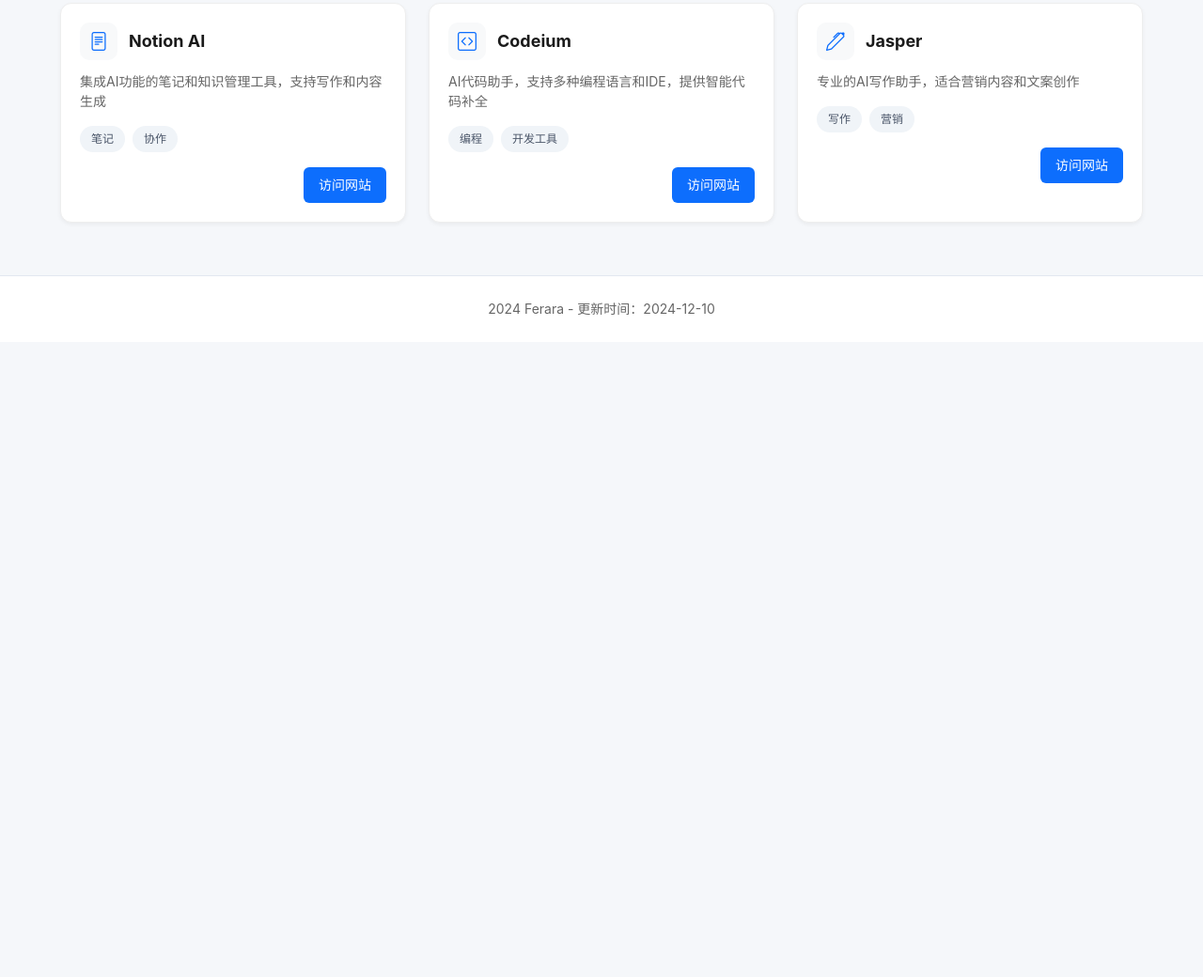
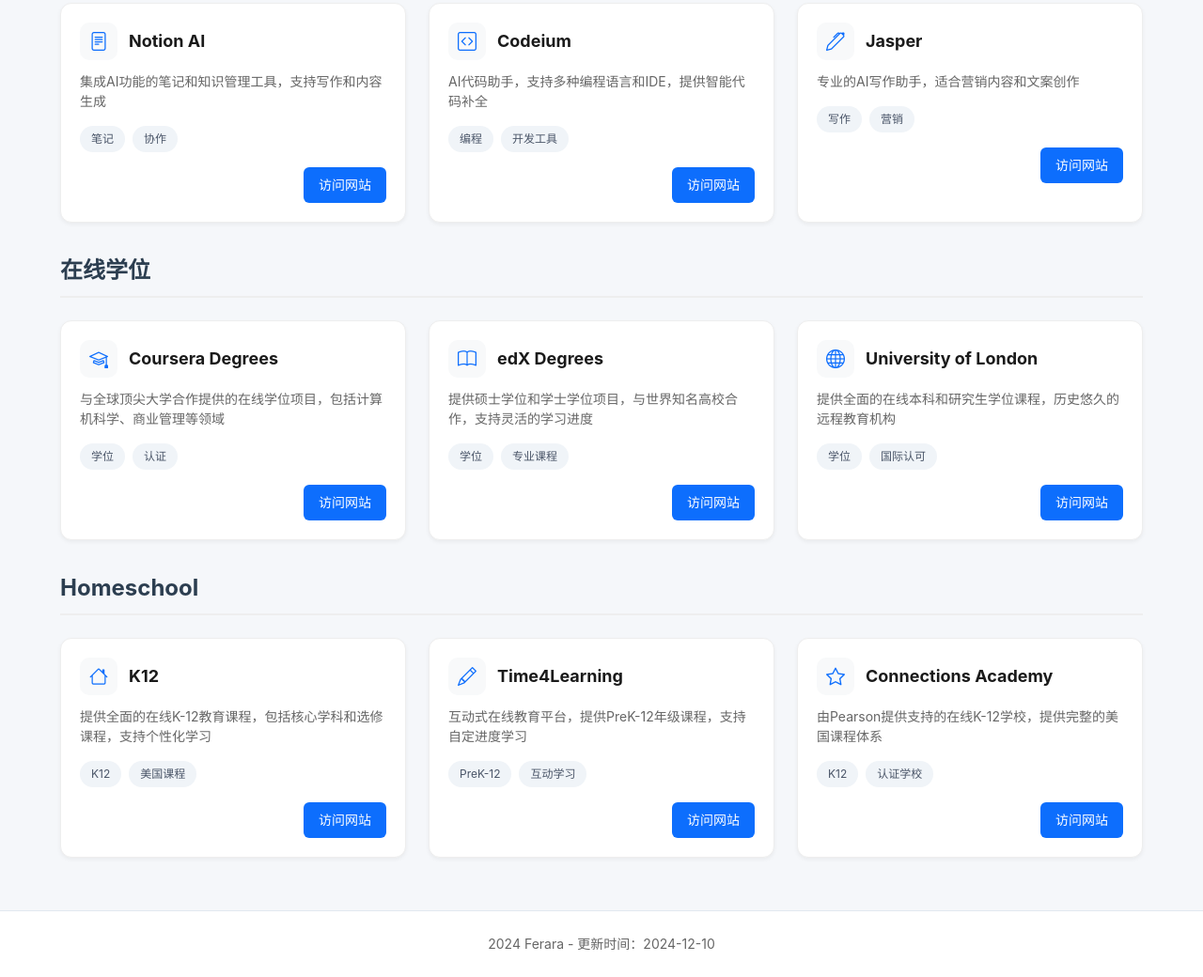
Before and after one commit to ouu25/ai-nav, a plain HTML site: page index.html in a window 1280 px wide. Shown: the part 1486-2526 px from the top of the page at 94% size. Before the commit the page ends 1850 px from the top, so only its background shows below. Drawn offline with nearby package versions, Linux system fonts and the light colour scheme.

Commit message:
添加在线学位和Homeschool分类

```diff
--- a/index.html
+++ b/index.html
@@ -251,6 +251,114 @@
                 </div>
             </div>
         </section>
+
+        <section class="category" id="online-degree">
+            <h2>在线学位</h2>
+            <div class="card-grid">
+                <div class="card">
+                    <div class="resource-header">
+                        <span class="resource-icon">
+                            <i class="bi bi-mortarboard"></i>
+                        </span>
+                        <h3>Coursera Degrees</h3>
+                    </div>
+                    <p class="description">与全球顶尖大学合作提供的在线学位项目，包括计算机科学、商业管理等领域</p>
+                    <div class="tags">
+                        <span class="tag">学位</span>
+                        <span class="tag">认证</span>
+                    </div>
+                    <div class="actions">
+                        <a href="https://www.coursera.org/degrees" target="_blank">访问网站</a>
+                    </div>
+                </div>
+                <div class="card">
+                    <div class="resource-header">
+                        <span class="resource-icon">
+                            <i class="bi bi-book"></i>
+                        </span>
+                        <h3>edX Degrees</h3>
+                    </div>
+                    <p class="description">提供硕士学位和学士学位项目，与世界知名高校合作，支持灵活的学习进度</p>
+                    <div class="tags">
+                        <span class="tag">学位</span>
+                        <span class="tag">专业课程</span>
+                    </div>
+                    <div class="actions">
+                        <a href="https://www.edx.org/degrees" target="_blank">访问网站</a>
+                    </div>
+                </div>
+                <div class="card">
+                    <div class="resource-header">
+                        <span class="resource-icon">
+                            <i class="bi bi-globe"></i>
+                        </span>
+                        <h3>University of London</h3>
+                    </div>
+                    <p class="description">提供全面的在线本科和研究生学位课程，历史悠久的远程教育机构</p>
+                    <div class="tags">
+                        <span class="tag">学位</span>
+                        <span class="tag">国际认可</span>
+                    </div>
+                    <div class="actions">
+                        <a href="https://london.ac.uk/courses" target="_blank">访问网站</a>
+                    </div>
+                </div>
+            </div>
+        </section>
+
+        <section class="category" id="homeschool">
+            <h2>Homeschool</h2>
+            <div class="card-grid">
+                <div class="card">
+                    <div class="resource-header">
+                        <span class="resource-icon">
+                            <i class="bi bi-house"></i>
+                        </span>
+                        <h3>K12</h3>
+                    </div>
+                    <p class="description">提供全面的在线K-12教育课程，包括核心学科和选修课程，支持个性化学习</p>
+                    <div class="tags">
+                        <span class="tag">K12</span>
+                        <span class="tag">美国课程</span>
+                    </div>
+                    <div class="actions">
+                        <a href="https://www.k12.com" target="_blank">访问网站</a>
+                    </div>
+                </div>
+                <div class="card">
+                    <div class="resource-header">
+                        <span class="resource-icon">
+                            <i class="bi bi-pencil"></i>
+                        </span>
+                        <h3>Time4Learning</h3>
+                    </div>
+                    <p class="description">互动式在线教育平台，提供PreK-12年级课程，支持自定进度学习</p>
+                    <div class="tags">
+                        <span class="tag">PreK-12</span>
+                        <span class="tag">互动学习</span>
+                    </div>
+                    <div class="actions">
+                        <a href="https://www.time4learning.com" target="_blank">访问网站</a>
+                    </div>
+                </div>
+                <div class="card">
+                    <div class="resource-header">
+                        <span class="resource-icon">
+                            <i class="bi bi-star"></i>
+                        </span>
+                        <h3>Connections Academy</h3>
+                    </div>
+                    <p class="description">由Pearson提供支持的在线K-12学校，提供完整的美国课程体系</p>
+                    <div class="tags">
+                        <span class="tag">K12</span>
+                        <span class="tag">认证学校</span>
+                    </div>
+                    <div class="actions">
+                        <a href="https://www.connectionsacademy.com" target="_blank">访问网站</a>
+                    </div>
+                </div>
+            </div>
+        </section>
     </main>
 
     <footer>
```
